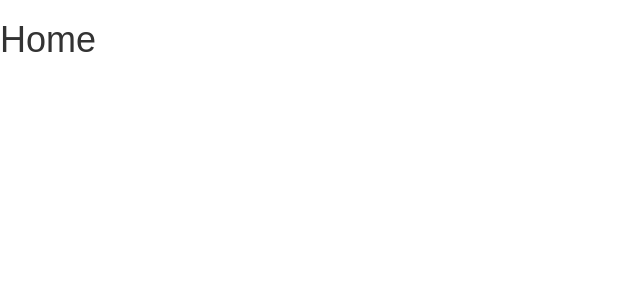
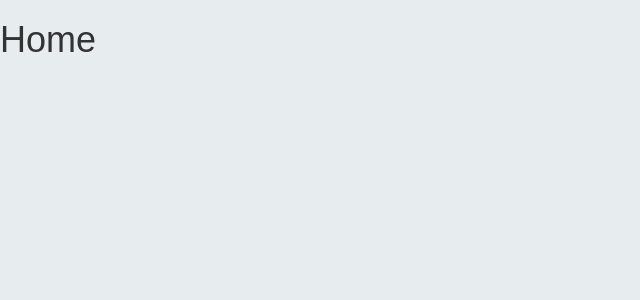
Before and after one commit to jsamol/raspserver, a React (Create React App) app in the folder client/: page / in a window 1280 px wide. Shown: the top 300 px of the page, without its empty margins (0-640 px from the left). Built offline with nearby package versions, Linux system fonts and the light colour scheme.

Commit message:
Add app background color

```diff
--- a/client/src/index.css
+++ b/client/src/index.css
@@ -2,4 +2,5 @@ body {
   margin: 0;
   padding: 0;
   font-family: sans-serif;
+  background-color: #e7ecef;
 }
```
